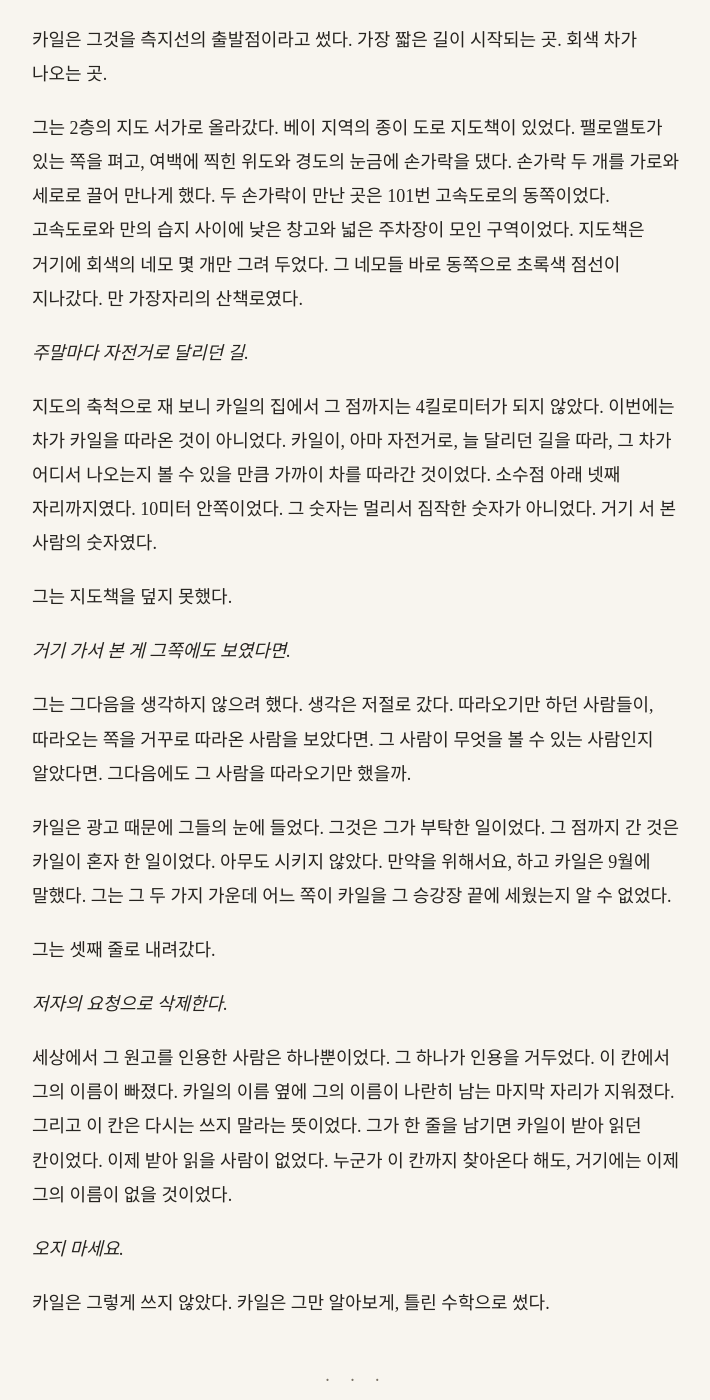
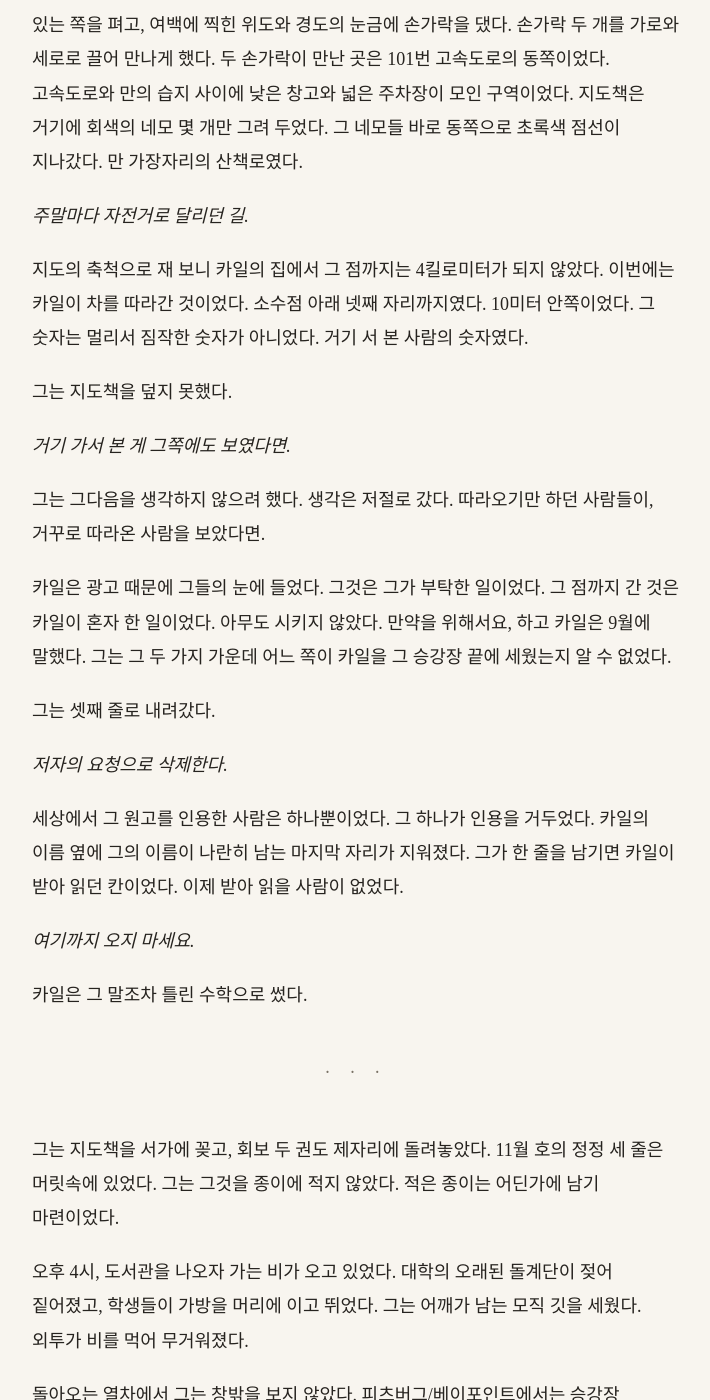
Before and after one commit to kangkkang/writer_s1_public, a Jekyll site: the page built from vol1/022.md, in a window 1280 px wide and 1400 px high, scrolled down 13984 px. Shown: the whole window, without its empty margins (284-994 px from the left). Built offline with Jekyll 4.4.1, drawn with Linux system fonts in a browser that asks for light colours; our own code applies the rules of GitHub Pages for plain Markdown files; some of the changed text lies outside the part shown.

Commit message:
Update from https://github.com/kangkkang/writer_s1/commit/6c3a5223b74c047f1ec9e5316e4547603e5e4386

```diff
--- a/vol1/022.md
+++ b/vol1/022.md
@@ -170,7 +170,7 @@
 
 낮 12시에 열차가 왔다. 카일은 내리지 않았다.
 
-그는 승강장 끝의 의자로 올라가지 않았다. 나무 아래에 그대로 서 있었다. 의자는 비어 있었다. 비어 있는 의자를 보는 것과 거기 혼자 앉는 것은 달랐다.
+그는 승강장 끝의 의자로 올라가지 않았다. 카일의 회색 외투를 입은 채, 나무 아래에서 그 빈 철판을 보았다. 거기 혼자 앉으면, 지난주 신문의 20대 남성이 카일이 될 것 같았다.
 
 그는 1시까지 기다렸다가 자전거를 돌렸다.
 
@@ -180,7 +180,7 @@
 
 다음 신문이 오기까지 사흘이 남아 있었다. 그는 그 사흘을 벽 앞에서 보냈다.
 
-등호 뒤에 무엇이 오는지 그는 알아내려 했다. 카일이 그은 식에서 출발해, 부호 두 개를 세고, 다음 줄로 넘어갔다. 맞지 않았다. 다시 했다. 맞지 않았다. 그는 틀린 줄마다 *틀림*을 적었다. 종이 한 장이 *틀림*으로 찼다. 그는 연필을 놓지 못했다. 놓으면 다른 생각이 들어왔다.
+등호 뒤에 무엇이 오는지 그는 알아내려 했다. 카일이 그은 식에서 출발해, 부호 두 개를 세고, 다음 줄로 넘어갔다. 맞지 않았다. 다시 했다. 맞지 않았다. 그는 틀린 줄마다 *틀림*을 적었다. 종이 한 장이 *틀림*으로 찼다. 그는 연필을 놓지 못했다. 연필을 놓으면, 제방 길을 내려오는 데일의 트럭 소리를 기다리게 될 것 같았다.
 
 화요일 밤에 그는 연필을 놓았다. 등호 뒤는 여전히 비어 있었다. 그것은 카일의 줄이었다. 카일이 비워 두고 간 자리를 자기가 채우는 것이, 그날 밤에는 무언가를 끝내는 일처럼 느껴졌다.
 
@@ -224,13 +224,13 @@
 
 *왜 거기 있었지?*
 
-열차를 놓쳤다면 30분 뒤의 열차를 탔을 것이고, 몸이 아팠다면 집으로 돌아갔을 것이었다. 카일은 둘 다 하지 않았다. 앤티오크로 오는 열차가 그 승강장에서 네 번 떠나는 동안, 카일은 그 열차들을 보내기만 했다.
-
-그는 그것이 무엇을 뜻하는지 알았다. 알고 싶지 않았지만, 그가 평생 해 온 일은 알고 싶지 않은 것을 먼저 따라가 보는 일이었다.
+앤티오크로 오는 열차가 그 승강장에서 네 번 떠나는 동안, 카일은 그 열차들을 보내기만 했다.
 
 *누가 따라온 걸 봤다면.*
 
-카일이 갈아타는 역에서 누군가를 보았다면. 그 사람이 카일을 따라 짧은 열차에 오를 것을 알았다면. 그 열차의 끝이 앤티오크이고, 앤티오크에서 12킬로미터를 가면 이 배라는 것을 카일은 알았다. 그렇다면 카일이 할 수 있는 일은 하나였다. 갈아타지 않는 것. 앤티오크로 가는 열차를 몇 번이고 그냥 보내는 것. 그 사람이 지쳐서 카일이 어디로도 가지 않는다고 믿을 때까지.
+짧은 열차의 끝은 앤티오크였다. 앤티오크에서 12킬로미터를 가면 이 배였다. 카일은 그것을 알았다. 그래서 갈아타지 않았다. 열차를 몇 번이고 그냥 보냈다. 따라온 사람이 지쳐서, 카일이 어디로도 가지 않는다고 믿을 때까지.
+
+카일은 그를 여기 두려고 그 승강장 끝에 서 있었다.
 
 그리고 1시 30분, 승강장의 동쪽 끝. 영상이 남지 않은 카메라 두 대.
 
@@ -300,7 +300,7 @@
 
 목에서 소리가 났다. 웃음인지 다른 것인지 그는 몰랐다. 서가 저쪽에서 학생 하나가 고개를 들었다가 다시 숙였다. 그는 손으로 입을 막았다. 손바닥이 젖었다.
 
-편집자는 이것을 그냥 실었을 것이었다. 작은 회보의 정정란은 심사를 거치지 않았다. 저자가 자기 논문을 고치겠다는데 막을 사람은 없었다. 그러나 이 정정이 틀렸다는 것을 알아볼 사람은 있었다. 8월의 그 벽 앞에서 카일과 함께 *틀린 게 틀림*을 적은 사람이었다.
+편집자는 몰랐을 것이었다. 작은 회보의 정정란은 심사를 거치지 않았다. 이 정정이 정정이 아니라는 것을 알아볼 사람은 세상에 하나뿐이었다. 8월의 선실 벽 앞에서 카일과 나란히 서서 *틀린 게 틀림*을 적은 사람이었다.
 
 그는 첫 줄로 돌아갔다.
 
@@ -320,13 +320,13 @@
 
 *주말마다 자전거로 달리던 길.*
 
-지도의 축척으로 재 보니 카일의 집에서 그 점까지는 4킬로미터가 되지 않았다. 이번에는 차가 카일을 따라온 것이 아니었다. 카일이, 아마 자전거로, 늘 달리던 길을 따라, 그 차가 어디서 나오는지 볼 수 있을 만큼 가까이 차를 따라간 것이었다. 소수점 아래 넷째 자리까지였다. 10미터 안쪽이었다. 그 숫자는 멀리서 짐작한 숫자가 아니었다. 거기 서 본 사람의 숫자였다.
+지도의 축척으로 재 보니 카일의 집에서 그 점까지는 4킬로미터가 되지 않았다. 이번에는 카일이 차를 따라간 것이었다. 소수점 아래 넷째 자리까지였다. 10미터 안쪽이었다. 그 숫자는 멀리서 짐작한 숫자가 아니었다. 거기 서 본 사람의 숫자였다.
 
 그는 지도책을 덮지 못했다.
 
 *거기 가서 본 게 그쪽에도 보였다면.*
 
-그는 그다음을 생각하지 않으려 했다. 생각은 저절로 갔다. 따라오기만 하던 사람들이, 따라오는 쪽을 거꾸로 따라온 사람을 보았다면. 그 사람이 무엇을 볼 수 있는 사람인지 알았다면. 그다음에도 그 사람을 따라오기만 했을까.
+그는 그다음을 생각하지 않으려 했다. 생각은 저절로 갔다. 따라오기만 하던 사람들이, 거꾸로 따라온 사람을 보았다면.
 
 카일은 광고 때문에 그들의 눈에 들었다. 그것은 그가 부탁한 일이었다. 그 점까지 간 것은 카일이 혼자 한 일이었다. 아무도 시키지 않았다. 만약을 위해서요, 하고 카일은 9월에 말했다. 그는 그 두 가지 가운데 어느 쪽이 카일을 그 승강장 끝에 세웠는지 알 수 없었다.
 
@@ -334,11 +334,11 @@
 
 *저자의 요청으로 삭제한다.*
 
-세상에서 그 원고를 인용한 사람은 하나뿐이었다. 그 하나가 인용을 거두었다. 이 칸에서 그의 이름이 빠졌다. 카일의 이름 옆에 그의 이름이 나란히 남는 마지막 자리가 지워졌다. 그리고 이 칸은 다시는 쓰지 말라는 뜻이었다. 그가 한 줄을 남기면 카일이 받아 읽던 칸이었다. 이제 받아 읽을 사람이 없었다. 누군가 이 칸까지 찾아온다 해도, 거기에는 이제 그의 이름이 없을 것이었다.
+세상에서 그 원고를 인용한 사람은 하나뿐이었다. 그 하나가 인용을 거두었다. 카일의 이름 옆에 그의 이름이 나란히 남는 마지막 자리가 지워졌다. 그가 한 줄을 남기면 카일이 받아 읽던 칸이었다. 이제 받아 읽을 사람이 없었다.
 
-*오지 마세요.*
+*여기까지 오지 마세요.*
 
-카일은 그렇게 쓰지 않았다. 카일은 그만 알아보게, 틀린 수학으로 썼다.
+카일은 그 말조차 틀린 수학으로 썼다.
 
 ---
 
@@ -364,7 +364,9 @@
 
 데일은 그 잘 웃는 친구가 왜 안 오는지도, 신문을 들고 왜 부두 끝에 주저앉았는지도 묻지 않았다. 데일은 모자의 챙을 한 번 만지고, 부두를 건너 돌아갔다.
 
-그는 메기 튀김을 탁자에 펼쳤다. 튀김옷이 두껍고 짰다. 그 안의 살은 하얗고 뜨거웠고, 흙냄새가 조금 났다. 그는 그것을 뜯어 먹었다. 맛이 났다. 열사흘 만에 처음으로 그는 먹는 것의 맛을 알았다. 그것이 그를 무너뜨렸다. 그는 기름 묻은 손으로 얼굴을 덮었다.
+그는 기름이 밴 누런 봉투를 탁자 위에 찢어 펼쳤다. 튀김옷은 거칠고 짰다. 손으로 뜯어낸 흰 살에서 흙내와 기름 냄새가 훅 끼쳤다. 그는 뜨거운 살을 입에 넣고 씹었다.
+
+맛이 났다. 살의 단맛과 소금의 짠맛이 혀에 선명하게 닿았다. 열사흘 만에 처음으로 그는 먹는 것의 맛을 알았다. 그것이 그를 무너뜨렸다. 그는 기름 묻은 손으로 얼굴을 덮었다.
 
 한참 뒤에 그는 *카일에게 갚을 것*을 폈다.
 
```
